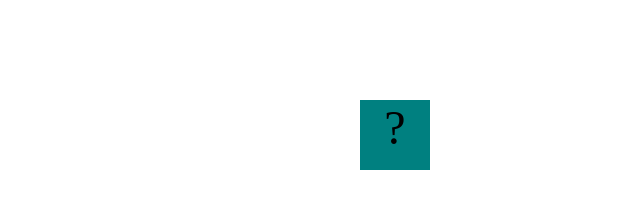
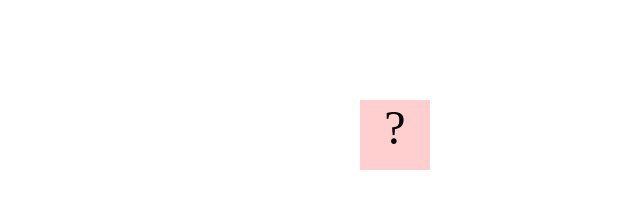
Before and after one commit to kiwigz/kiwigz.github., a plain HTML site: page projects/bouncing-box/index.html in a window 1280 px wide. Shown: the whole page, without its empty margins (640-1280 px from the left). Drawn offline with Linux system fonts and the light colour scheme.

Commit message:
changed css

```diff
--- a/projects/bouncing-box/index.html
+++ b/projects/bouncing-box/index.html
@@ -8,13 +8,13 @@
 		.box {
 			width: 70px;
 			height: 70px;
-			background-color: teal;
+			background-color: rgb(255, 206, 206);
 			font-size: 300%;
 			text-align: center;
 			display: block;
 			position: absolute;
 			top: 100px;
-			left: 900px;  /* <--- Change me! */
+			left: 0px;  /* <--- Change me! */
 		}
 		.board{
 			height: 100vh;
```
